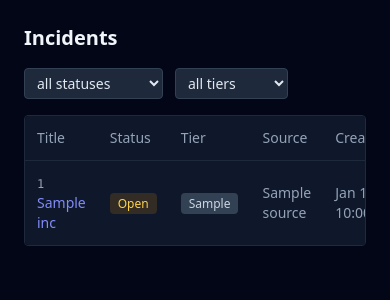
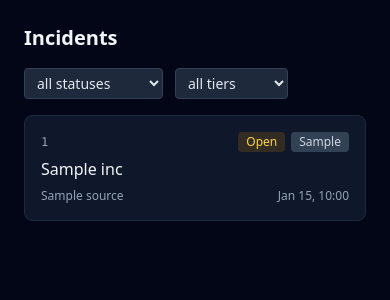
Before and after one commit to gotoplanb/watch, a Django app: template backend/incidents/templates/incidents/list.html in a window 390 px wide. Shown: the part 65-365 px from the top of the page. Run offline with Django 5.2, Linux system fonts and the light colour scheme; the template is opened without the code that fills it: most values are stand-ins (such as "Sample title", 1, 10 or a date in 2020); some libraries are stand-ins or nearby versions.

Commit message:
feat(ui): mobile phase 2 baseline — incident cards, floating action cluster, micro-interactions (#47)
- Incidents list: cards are the base rendering (whole card = tap target,
  transition + active scale), table returns at md:. One htmx swap target
  (#incident-results) refreshes both; _rows.html folded into _results.html.
- Incident detail: ack/escalate/resolve extracted to _actions.html, one
  definition rendered twice — desktop inline row and a mobile floating
  action cluster (fixed, lifted off the edge, safe-area aware, equal
  thumb-width buttons).
- Delight pass: checks/problems/RCAs cards get full-card tap targets
  (stretched links), hover border + active scale; hamburger panel gets a
  150ms enter/leave transition.
- No bottom nav (reviewed and rejected: tab bars rarely work on mobile
  web; the hamburger panel stays).

Branch deliberately off main so the direction can be thrown away cheaply.

Co-Authored-By: Claude Fable 5 <noreply@anthropic.com>
Claude-Session: https://claude.ai/code/session_01EpWgQBNxh5zr2dSZ9VJHHb

```diff
--- a/backend/incidents/templates/base.html
+++ b/backend/incidents/templates/base.html
@@ -55,6 +55,9 @@
     </div>
     {# Mobile panel — the same section links, stacked; plus the user/session chrome #}
     <nav id="mobile-nav" x-show="open" x-cloak @click.outside="open = false"
+         x-transition:enter="transition ease-out duration-150" x-transition:enter-start="opacity-0 -translate-y-1"
+         x-transition:enter-end="opacity-100 translate-y-0" x-transition:leave="transition ease-in duration-100"
+         x-transition:leave-start="opacity-100" x-transition:leave-end="opacity-0"
          class="md:hidden border-t border-slate-800 px-3 pb-3 pt-1 flex flex-col gap-0.5">
       {% include 'incidents/_nav_links.html' with item_class="block px-2 py-2 rounded text-slate-300 hover:text-slate-100 hover:bg-slate-800" active_class="bg-slate-800 text-slate-100 font-medium" %}
       <div class="border-t border-slate-800 my-2"></div>
--- /dev/null
+++ b/backend/incidents/templates/incidents/_results.html
@@ -0,0 +1,68 @@
+{# One swap target, two renderings (watch#47): cards are the BASE (whole card = tap target), table is the md: enhancement; the htmx filter swaps this block so both update #}
+<div id="incident-results">
+  <ul class="grid gap-2 md:hidden">
+    {% for inc in incidents %}
+    <li>
+      <a href="{% url 'ui:incident_detail' inc.id %}"
+         class="block rounded-lg bg-slate-900 border border-slate-800 p-4 transition
+                active:scale-[0.99] active:bg-slate-800/70 hover:border-slate-700
+                focus-visible:outline-none focus-visible:ring-2 focus-visible:ring-indigo-500">
+        <div class="flex items-center justify-between gap-3">
+          <span class="font-mono text-xs text-slate-400">{{ inc.number }}</span>
+          <span class="flex gap-1.5">
+            {% if inc.status == 'RESOLVED' %}
+              <span class="px-2 py-0.5 rounded text-xs bg-emerald-500/15 text-emerald-300">Resolved</span>
+            {% else %}
+              <span class="px-2 py-0.5 rounded text-xs bg-amber-500/15 text-amber-300">Open</span>
+            {% endif %}
+            <span class="px-2 py-0.5 rounded text-xs bg-slate-700 text-slate-300">{{ inc.current_tier }}</span>
+          </span>
+        </div>
+        <div class="mt-1.5 text-slate-100 font-medium leading-snug">{{ inc.title }}</div>
+        <div class="mt-2 flex items-center justify-between text-xs text-slate-400">
+          <span>{{ inc.source }}</span>
+          <span>{{ inc.created_at|date:"M j, H:i" }}</span>
+        </div>
+      </a>
+    </li>
+    {% empty %}
+    <li class="rounded-lg bg-slate-900 border border-slate-800 p-6 text-center text-sm text-slate-400">No incidents match.</li>
+    {% endfor %}
+  </ul>
+
+  <div class="hidden md:block overflow-x-auto rounded border border-slate-800">
+    <table class="w-full text-sm bg-slate-900 rounded overflow-hidden">
+      <thead class="text-left text-slate-400 border-b border-slate-800">
+        <tr>
+          <th class="p-3 font-medium">Title</th>
+          <th class="p-3 font-medium">Status</th>
+          <th class="p-3 font-medium">Tier</th>
+          <th class="p-3 font-medium">Source</th>
+          <th class="p-3 font-medium">Created</th>
+        </tr>
+      </thead>
+      <tbody>
+        {% for inc in incidents %}
+        <tr class="border-b border-slate-800 last:border-0 hover:bg-slate-800/60 transition-colors">
+          <td class="p-3">
+            <span class="font-mono text-xs text-slate-400 mr-2">{{ inc.number }}</span>
+            <a class="text-indigo-400 hover:text-indigo-300" href="{% url 'ui:incident_detail' inc.id %}">{{ inc.title }}</a>
+          </td>
+          <td class="p-3">
+            {% if inc.status == 'RESOLVED' %}
+              <span class="px-2 py-0.5 rounded text-xs bg-emerald-500/15 text-emerald-300">Resolved</span>
+            {% else %}
+              <span class="px-2 py-0.5 rounded text-xs bg-amber-500/15 text-amber-300">Open</span>
+            {% endif %}
+          </td>
+          <td class="p-3"><span class="px-2 py-0.5 rounded text-xs bg-slate-700 text-slate-300">{{ inc.current_tier }}</span></td>
+          <td class="p-3 text-slate-400">{{ inc.source }}</td>
+          <td class="p-3 text-slate-400">{{ inc.created_at|date:"M j, H:i" }}</td>
+        </tr>
+        {% empty %}
+        <tr><td class="p-6 text-center text-slate-400" colspan="5">No incidents match.</td></tr>
+        {% endfor %}
+      </tbody>
+    </table>
+  </div>
+</div>
--- a/backend/incidents/templates/incidents/_rows.html
+++ /dev/null
@@ -1,22 +0,0 @@
-<tbody id="incident-rows">
-  {% for inc in incidents %}
-  <tr class="border-b border-slate-800 last:border-0 hover:bg-slate-800/60">
-    <td class="p-3">
-      <span class="font-mono text-xs text-slate-400 mr-2">{{ inc.number }}</span>
-      <a class="text-indigo-400 hover:text-indigo-300" href="{% url 'ui:incident_detail' inc.id %}">{{ inc.title }}</a>
-    </td>
-    <td class="p-3">
-      {% if inc.status == 'RESOLVED' %}
-        <span class="px-2 py-0.5 rounded text-xs bg-emerald-500/15 text-emerald-300">Resolved</span>
-      {% else %}
-        <span class="px-2 py-0.5 rounded text-xs bg-amber-500/15 text-amber-300">Open</span>
-      {% endif %}
-    </td>
-    <td class="p-3"><span class="px-2 py-0.5 rounded text-xs bg-slate-700 text-slate-300">{{ inc.current_tier }}</span></td>
-    <td class="p-3 text-slate-400">{{ inc.source }}</td>
-    <td class="p-3 text-slate-400">{{ inc.created_at|date:"M j, H:i" }}</td>
-  </tr>
-  {% empty %}
-  <tr><td class="p-6 text-center text-slate-400" colspan="5">No incidents match.</td></tr>
-  {% endfor %}
-</tbody>
--- a/backend/incidents/templates/incidents/checks.html
+++ b/backend/incidents/templates/incidents/checks.html
@@ -21,8 +21,8 @@
 
 <ul class="mt-6 space-y-2">
   {% for c in checks %}
-  <li class="bg-slate-900 border border-slate-800 rounded p-3 text-sm flex items-center justify-between gap-4">
-    <a href="{% url 'ui:check_detail' c.id %}" class="hover:underline truncate">
+  <li class="relative bg-slate-900 border border-slate-800 rounded p-3 transition hover:border-slate-700 active:scale-[0.99] text-sm flex items-center justify-between gap-4">
+    <a href="{% url 'ui:check_detail' c.id %}" class="hover:underline truncate after:absolute after:inset-0">
       <span class="text-slate-300">{{ c.get_subject_kind_display }}</span>
       <span class="font-mono text-slate-400">{{ c.subject_hash|slice:":16" }}…</span>
     </a>
--- a/backend/incidents/templates/incidents/list.html
+++ b/backend/incidents/templates/incidents/list.html
@@ -4,7 +4,7 @@
 <h1 class="text-xl font-semibold text-slate-100 mb-4">Incidents</h1>
 
 <form class="flex gap-3 mb-4 text-sm"
-      hx-get="{% url 'ui:incident_list' %}" hx-target="#incident-rows" hx-swap="outerHTML"
+      hx-get="{% url 'ui:incident_list' %}" hx-target="#incident-results" hx-swap="outerHTML"
       hx-trigger="change">
   <select name="status" aria-label="Filter by status" class="border border-slate-700 rounded px-2 py-1 bg-slate-800 text-slate-200">
     <option value="">all statuses</option>
@@ -20,19 +20,5 @@
   </select>
 </form>
 
-{# mobile-first: the table scrolls inside this container instead of the page (ADR-039) #}
-<div class="overflow-x-auto rounded border border-slate-800">
-<table class="w-full text-sm bg-slate-900 rounded overflow-hidden">
-  <thead class="text-left text-slate-400 border-b border-slate-800">
-    <tr>
-      <th class="p-3 font-medium">Title</th>
-      <th class="p-3 font-medium">Status</th>
-      <th class="p-3 font-medium">Tier</th>
-      <th class="p-3 font-medium">Source</th>
-      <th class="p-3 font-medium">Created</th>
-    </tr>
-  </thead>
-  {% include "incidents/_rows.html" %}
-</table>
-</div>
+{% include "incidents/_results.html" %}
 {% endblock %}
--- a/backend/incidents/templates/incidents/problems.html
+++ b/backend/incidents/templates/incidents/problems.html
@@ -13,8 +13,8 @@
 
 <ul class="space-y-2">
   {% for p in problems %}
-  <li class="bg-slate-900 border border-slate-800 rounded p-3 flex items-center justify-between gap-4">
-    <a href="{% url 'ui:problem_detail' p.id %}" class="min-w-0 truncate text-slate-100 hover:text-white">
+  <li class="relative bg-slate-900 border border-slate-800 rounded p-3 transition hover:border-slate-700 active:scale-[0.99] flex items-center justify-between gap-4">
+    <a href="{% url 'ui:problem_detail' p.id %}" class="min-w-0 truncate text-slate-100 hover:text-white after:absolute after:inset-0">
       <span class="font-mono text-xs text-slate-400">{{ p.number }}</span> {{ p.title }}
     </a>
     <span class="shrink-0 px-2 py-0.5 rounded text-xs bg-slate-700 text-slate-300">{{ p.get_status_display }}</span>
--- a/backend/incidents/templates/incidents/rcas.html
+++ b/backend/incidents/templates/incidents/rcas.html
@@ -18,8 +18,8 @@ annotated timeline, then edit it. No SLA/escalation.</p>
 
 <ul class="space-y-2">
   {% for r in rcas %}
-  <li class="bg-slate-900 border border-slate-800 rounded p-3 flex items-center justify-between gap-4">
-    <a href="{% url 'ui:rca_detail' r.id %}" class="min-w-0 truncate text-slate-100 hover:text-white">
+  <li class="relative bg-slate-900 border border-slate-800 rounded p-3 transition hover:border-slate-700 active:scale-[0.99] flex items-center justify-between gap-4">
+    <a href="{% url 'ui:rca_detail' r.id %}" class="min-w-0 truncate text-slate-100 hover:text-white after:absolute after:inset-0">
       <span class="font-mono text-xs text-slate-400">{{ r.number }}</span> {{ r.title }}
     </a>
     <span class="shrink-0 px-2 py-0.5 rounded text-xs bg-slate-700 text-slate-300">{{ r.get_status_display }}</span>
--- a/backend/incidents/ui_views.py
+++ b/backend/incidents/ui_views.py
@@ -89,7 +89,7 @@ def incident_list(request):
         "statuses": Status.choices,
         "tiers": Tier.choices,
     }
-    template = "incidents/_rows.html" if request.headers.get("HX-Request") else "incidents/list.html"
+    template = "incidents/_results.html" if request.headers.get("HX-Request") else "incidents/list.html"
     return render(request, template, ctx)
 
 
```
Also changed, not shown: backend/incidents/templates/incidents/_actions.html (added, +19 -0 lines), backend/incidents/templates/incidents/_body.html (+12 -19 lines), backend/incidents/tests/test_ui.py (+1 -1 lines).
